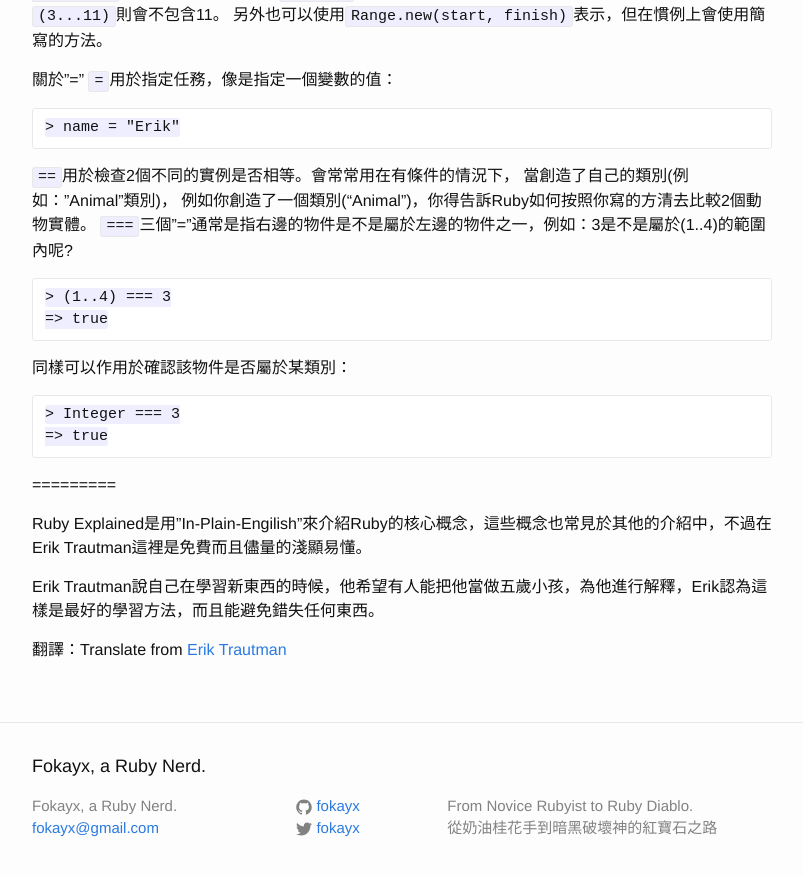
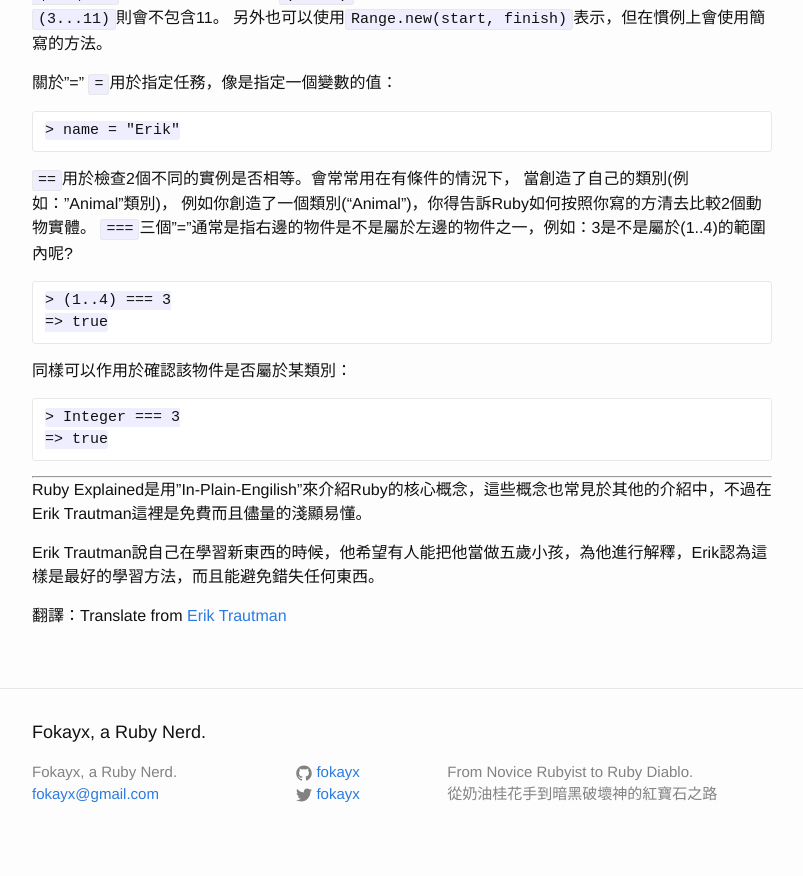
Before and after one commit to fokayx/fokayx.github.io, a Jekyll site: the page built from _posts/2015-05-25-ErikTrautman_RubyExplained_01.md, in a window 1280 px wide and 900 px high, scrolled down 1130 px. Shown: the top 876 px of the window, without its empty margins (238-1041 px from the left). Built offline with Jekyll 4.4.1, drawn with Linux system fonts in a browser that asks for light colours.

Commit message:
GFM fixed

```diff
--- a/_posts/2015-05-25-ErikTrautman_RubyExplained_01.md
+++ b/_posts/2015-05-25-ErikTrautman_RubyExplained_01.md
@@ -3,7 +3,8 @@
 title: Ruby Explained - Numbers, Operators and Expressions @ErikTrautman
 ---
 
-### 數字、運算子、表達式 [Ruby Explained - Numbers, Operators and Expressions](http://www.eriktrautman.com/posts/ruby-explained-numbers-operators-and-expressions)
+### 數字、運算子、表達式
+> [Ruby Explained - Numbers, Operators and Expressions](http://www.eriktrautman.com/posts/ruby-explained-numbers-operators-and-expressions)
 
 使用Ruby進行數學運算的時候，運算的結果會和輸入數值的類型相同。也就是說如果以2個整數相除，相除的結果也會是整數。
 
@@ -59,7 +60,7 @@
 	=> true
 
 
-=========
+- - -
 
 Ruby Explained是用"In-Plain-Engilish"來介紹Ruby的核心概念，這些概念也常見於其他的介紹中，不過在Erik Trautman這裡是免費而且儘量的淺顯易懂。
 
```
Also changed, not shown: _posts/2015-06-17-ErikTrautman_RubyExplained_02.md (+3 -2 lines).
